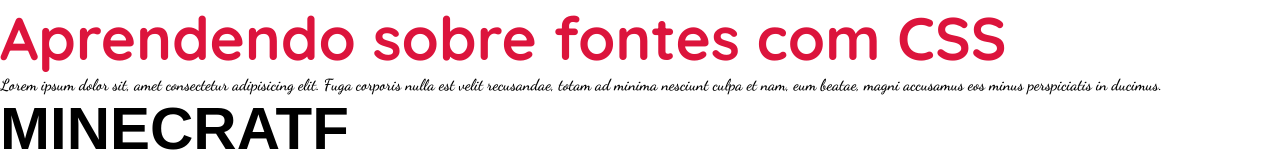
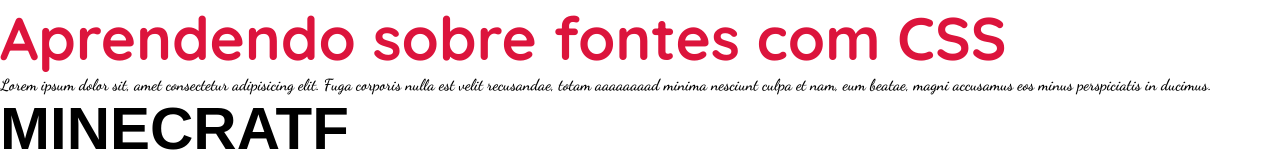
Before and after one commit to binahbarros/Fonte_do_CSS, a plain HTML site: page index.html in a window 1280 px wide. Shown: the top 160 px of the page. Drawn offline with Linux system fonts and the light colour scheme; a web font is replaced by a local one.

Commit message:
fontes ssssss

```diff
--- a/index.html
+++ b/index.html
@@ -8,7 +8,7 @@
 </head>
 <body>
     <h1>Aprendendo sobre fontes com CSS</h1>
-    <p>Lorem ipsum dolor sit, amet consectetur adipisicing elit. Fuga corporis nulla est velit recusandae, totam ad minima nesciunt culpa et nam, eum beatae, magni accusamus eos minus perspiciatis in ducimus.</p>
+    <p>Lorem ipsum dolor sit, amet consectetur adipisicing elit. Fuga corporis nulla est velit recusandae, totam aaaaaaaad minima nesciunt culpa et nam, eum beatae, magni accusamus eos minus perspiciatis in ducimus.</p>
 
     <h2>MINECRATF</h2>
     <p>Lorem ipsum dolor, sit amet consectetur adipisicing elit. Repellendus debitis odit, tenetur aspernatur enim doloribus excepturi et, delectus provident explicabo repudiandae consequuntur hic alias similique, magni nostrum vitae expedita quidem!</p>
```
